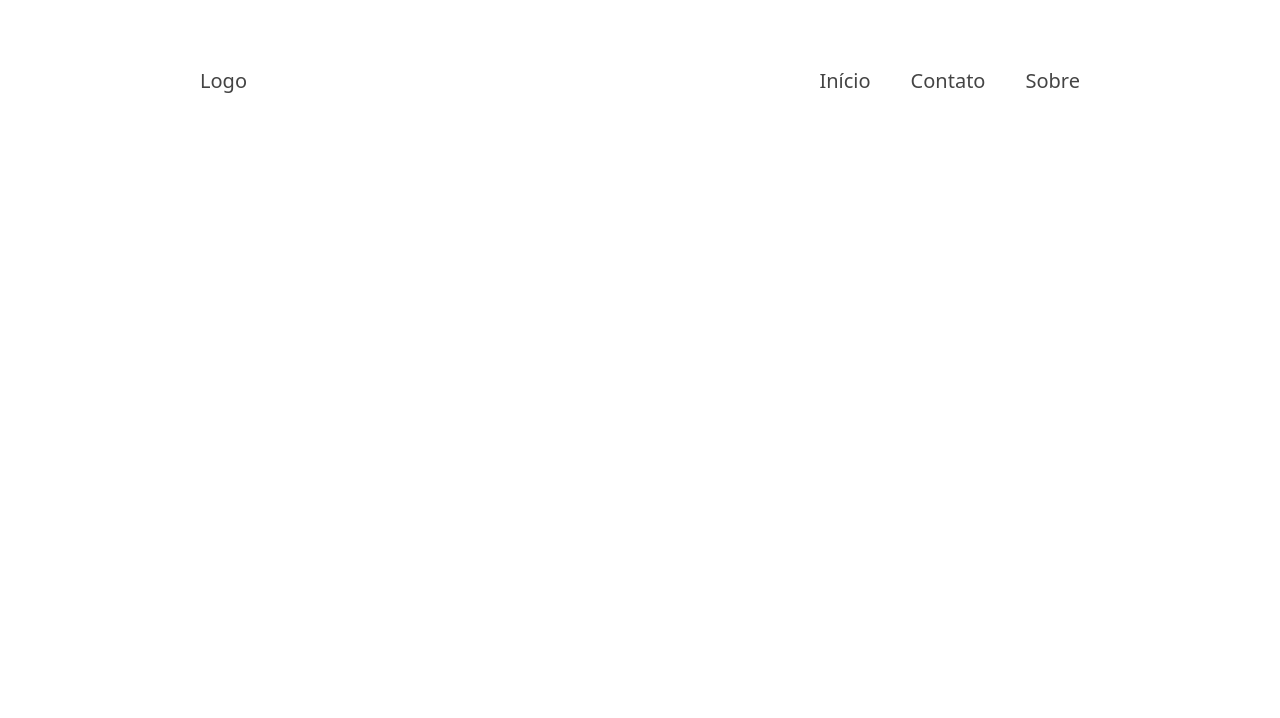
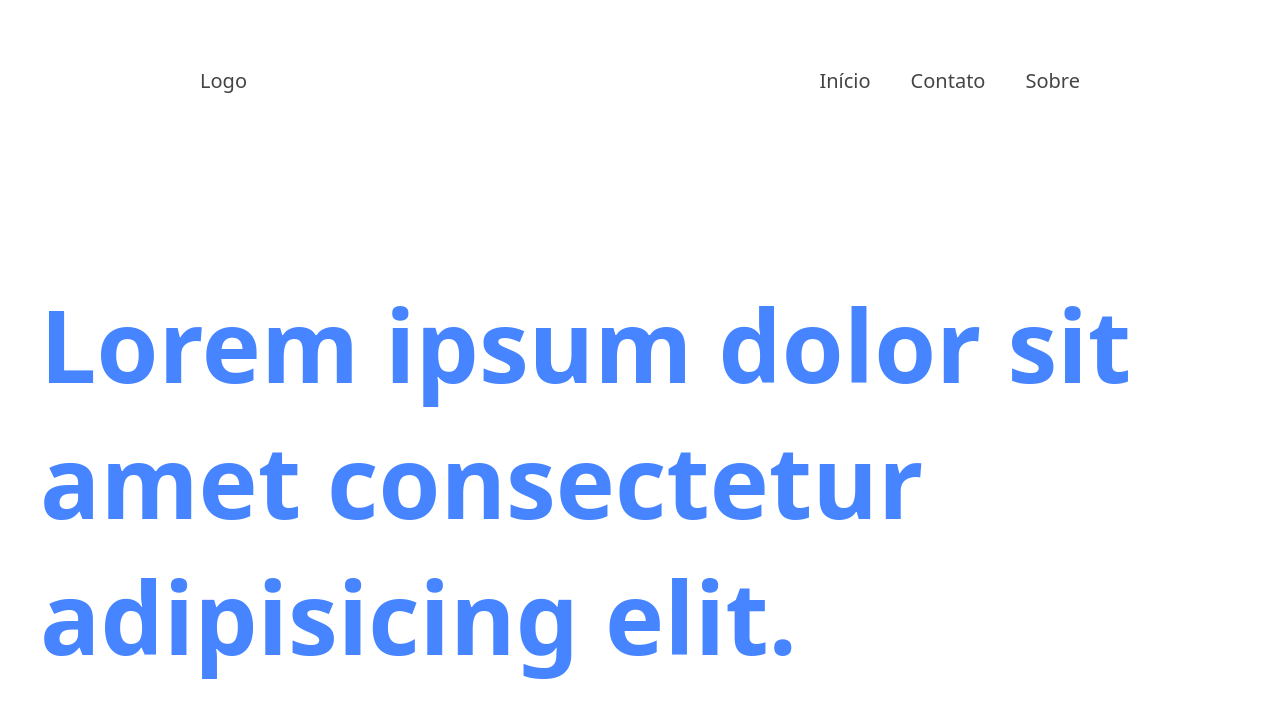
Before and after one commit to rafaelmjardim/portifolio-angular17, an Angular app: page / in a window 1280 px wide. Shown: the top 718 px of the page. Built offline with nearby package versions, Linux system fonts and the light colour scheme.

Commit message:
update geral home page

```diff
--- a/src/app/app.component.html
+++ b/src/app/app.component.html
@@ -1,3 +1,4 @@
 <div class="app">
+  <app-header/>
   <router-outlet/>
 </div>
--- a/src/app/app.component.scss
+++ b/src/app/app.component.scss
@@ -0,0 +1,4 @@
+.app {
+    height: 100vh;
+    background-color: var(--background);
+}
--- a/src/app/pages/home/home.component.html
+++ b/src/app/pages/home/home.component.html
@@ -1,3 +1,3 @@
 <main class="home">
-    <app-header/>
+    <h1 class="home_intro">Lorem ipsum dolor sit amet consectetur adipisicing elit.</h1>
 </main>
--- a/src/app/pages/home/home.component.scss
+++ b/src/app/pages/home/home.component.scss
@@ -0,0 +1,13 @@
+.home {
+    height: calc(100vh - 16rem);
+    display: flex;
+    justify-content: center;
+    align-items: center;
+
+
+    &_intro {
+        color: var(--primary);
+        font-size: 10rem;
+        max-width: 120rem;
+    }
+}
```
